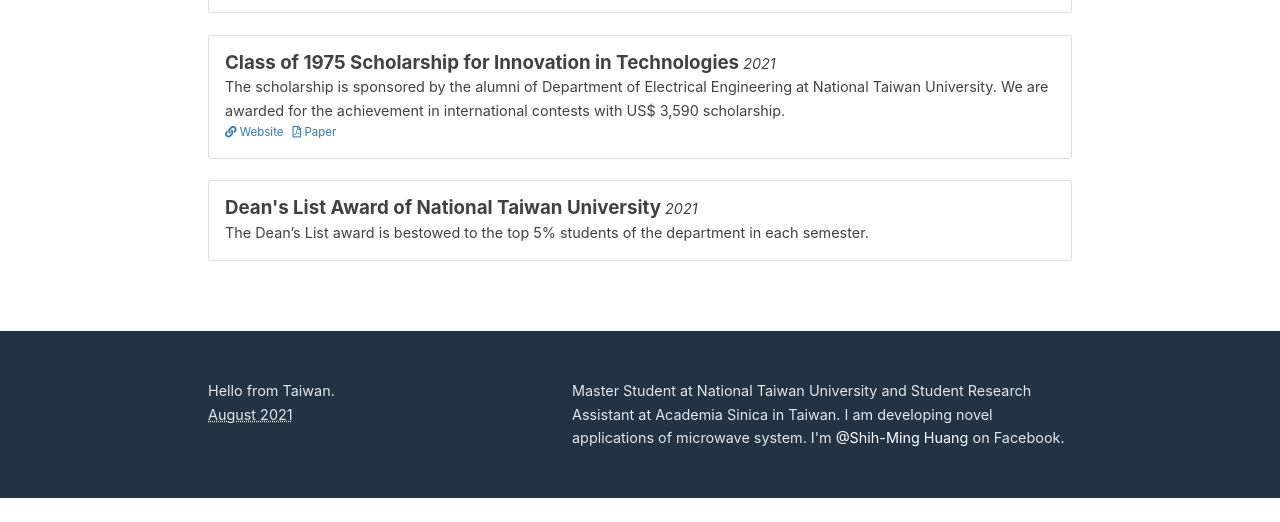
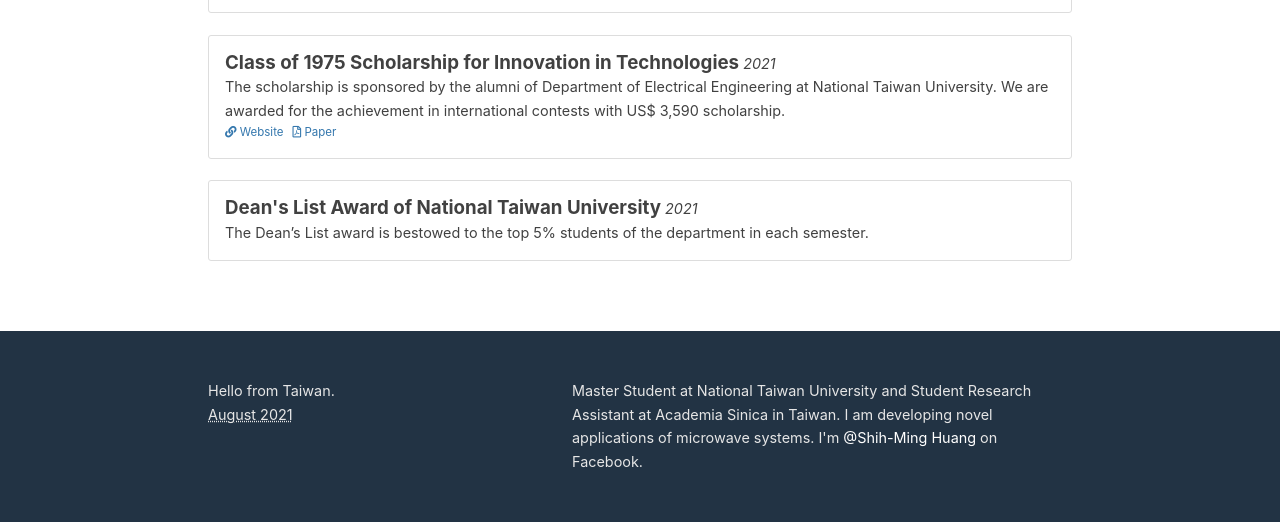
Before and after one commit to Shih-Ming/mypage, a Jekyll site: the page built from index.md, in a window 1280 px wide and 900 px high, scrolled down 1442 px, cut to the strip 378-900 px from the top of the window. Built offline with Jekyll 4.4.1, drawn with Linux system fonts in a browser that asks for light colours; before the commit the page ends 2318 px from its top, so only the background shows below that.

Commit message:
personal info

```diff
--- a/_config.yml
+++ b/_config.yml
@@ -3,7 +3,7 @@ title: Shih-Ming Huang
 email: r09942006@ntu.edu.tw
 description: > # this means to ignore newlines until "baseurl:"
   Master Student at National Taiwan University and Student Research Assistant at Academia Sinica in Taiwan.
-  I am developing novel applications of microwave system.
+  I am developing novel applications of microwave systems.
 baseurl: "/mypage" # the subpath of your site, e.g. /blog
 # url: "https://www.domoritz.de" # the base hostname & protocol for your site
 # production_url: "https://www.domoritz.de"
```
